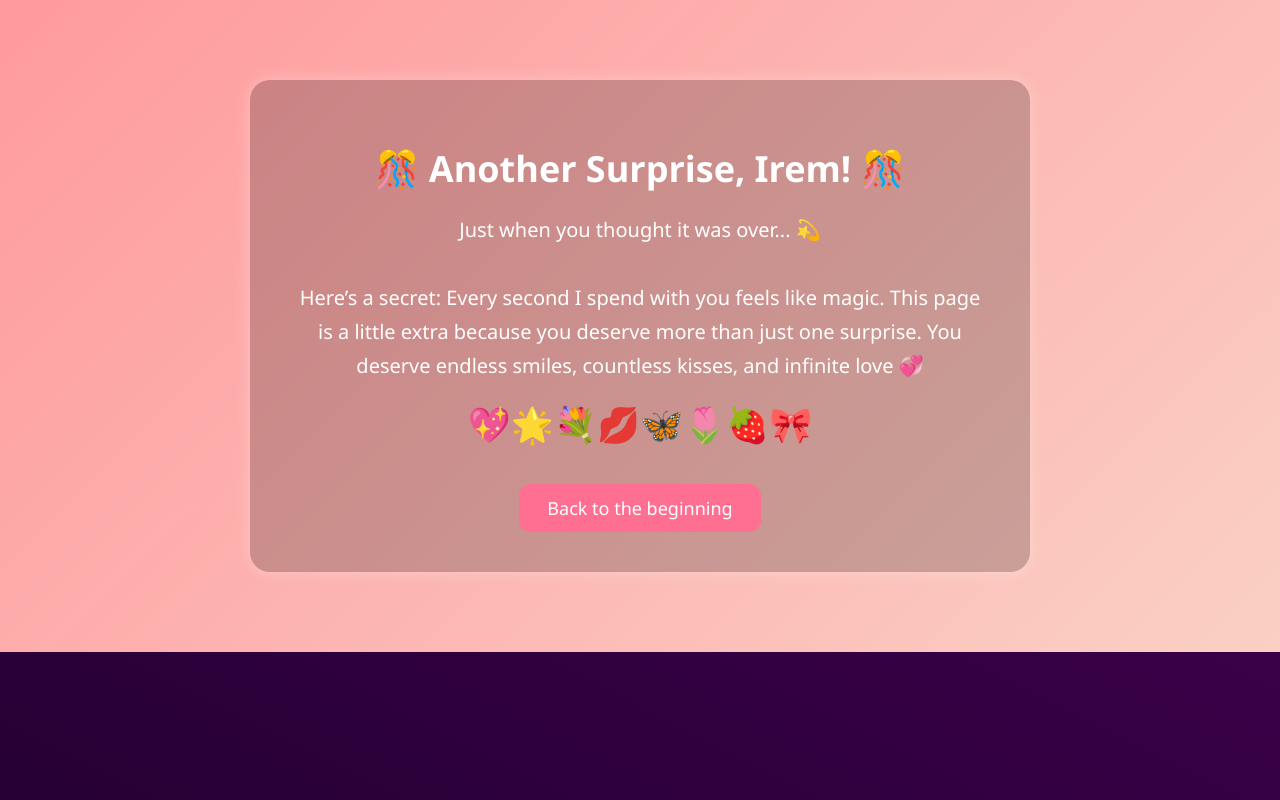
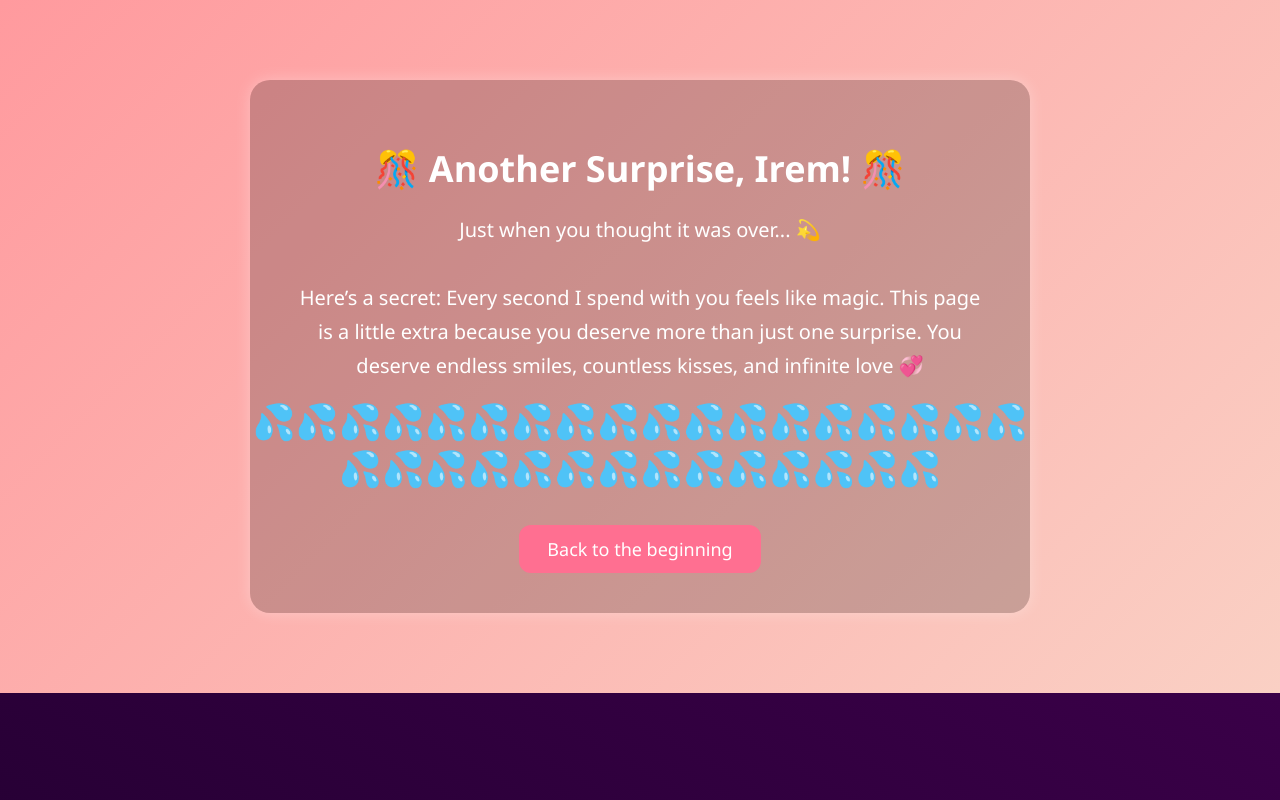
Before and after one commit to MustaphaDo/happyBirthdaysweetie, a plain HTML site: page extra.html in a window 1280 px wide. Drawn offline with Linux system fonts and the light colour scheme.

Commit message:
Update extra.html

```diff
--- a/extra.html
+++ b/extra.html
@@ -65,7 +65,7 @@
       Just when you thought it was over... 💫<br><br>
       Here’s a secret: Every second I spend with you feels like magic. This page is a little extra because you deserve more than just one surprise. You deserve endless smiles, countless kisses, and infinite love 💞
     </p>
-    <div class="bonus-emojis">💖🌟💐💋🦋🌷🍓🎀</div>
+    <div class="bonus-emojis">💦💦💦💦💦💦💦💦💦💦💦💦💦💦💦💦💦💦💦💦💦💦💦💦💦💦💦💦💦💦💦💦</div>
     <a class="back" href="index.html">Back to the beginning</a>
   </div>
 </body>
```
